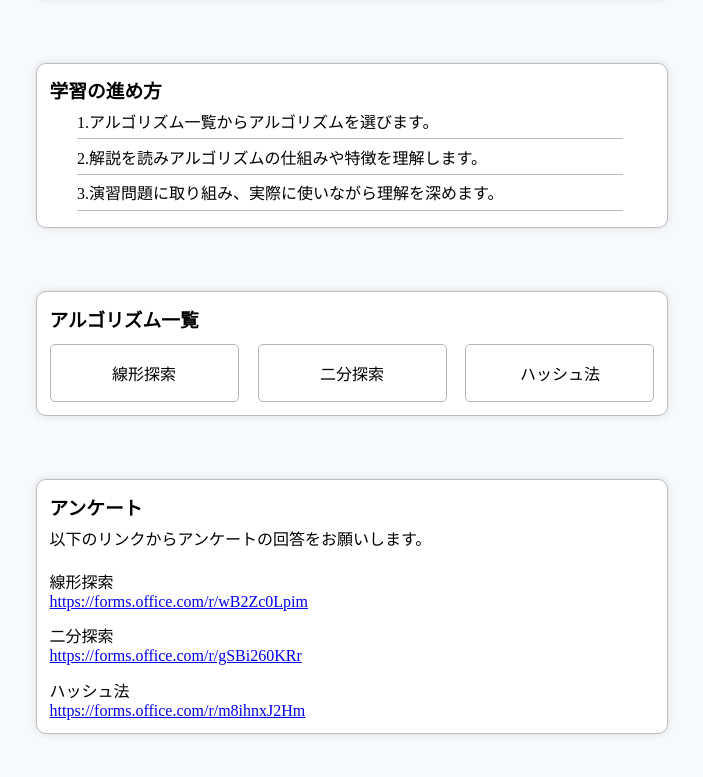
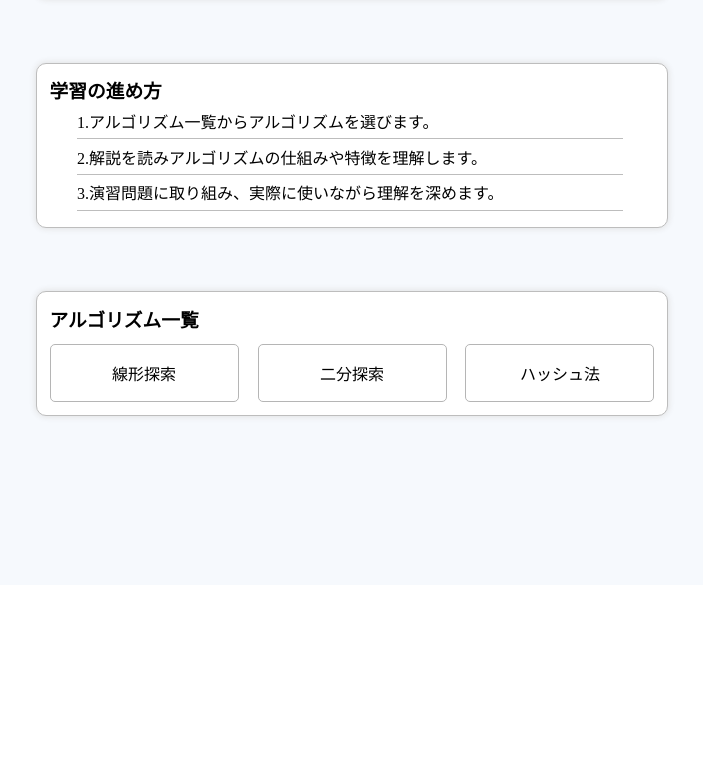
Before and after one commit to tdufimil/search-lerning-system, a React (Vite) app: page / in a window 1280 px wide. Shown: the part 303-1080 px from the top of the page, without its empty margins (288-991 px from the left). After the commit the page ends 896 px from the top, so only its background shows below. Built offline with nearby package versions, Linux system fonts and the light colour scheme.

Commit message:
ホーム修正

```diff
--- a/src/components/Home.css
+++ b/src/components/Home.css
@@ -1,6 +1,6 @@
 .home {
    background-color: #F6F9FD;
-   height: 160vh;
+   height: 110vh;
    padding-bottom: 0%;
 }
 
--- a/src/components/Home.jsx
+++ b/src/components/Home.jsx
@@ -78,29 +78,7 @@ function Home() {
            </div>
           </div>
         </div>
-        <div className="research">
-          <h3>アンケート</h3>
-          <p className="researchtxt">以下のリンクからアンケートの回答をお願いします。</p>
-          {mode === 'a' ? (
-          <>
-            <p>線形探索</p>
-            <a href="https://forms.office.com/Pages/ResponsePage.aspx?id=ixIOAf0kL06CbvxAt5p-YWUrbDyN8qtLmjvYfIJZ-g9UQk9NMzVBUDc0VFQ4VFhYM1AwR1NMNkZRUC4u">https://forms.office.com/r/wB2Zc0Lpim</a>
-            <p>二分探索</p>
-            <a href="https://forms.office.com/r/gSBi260KRr">https://forms.office.com/r/gSBi260KRr</a>
-            <p>ハッシュ法</p>
-            <a href="https://forms.office.com/r/m8ihnxJ2Hm">https://forms.office.com/r/m8ihnxJ2Hm</a>
-          </>
-          ):(
-          <>
-            <p>線形探索</p>
-            <a href="https://forms.office.com/r/63nexUHGBC">https://forms.office.com/r/63nexUHGBC</a>
-            <p>二分探索</p>
-            <a href="https://forms.office.com/r/V4EmwqjAjN">https://forms.office.com/r/V4EmwqjAjN</a>
-            <p>ハッシュ法</p>
-            <a href="https://forms.office.com/r/htQbTkzypj">https://forms.office.com/r/htQbTkzypj</a>
-          </>
-          )}
-        </div>
+
       </div>
     </div>
   )
```
